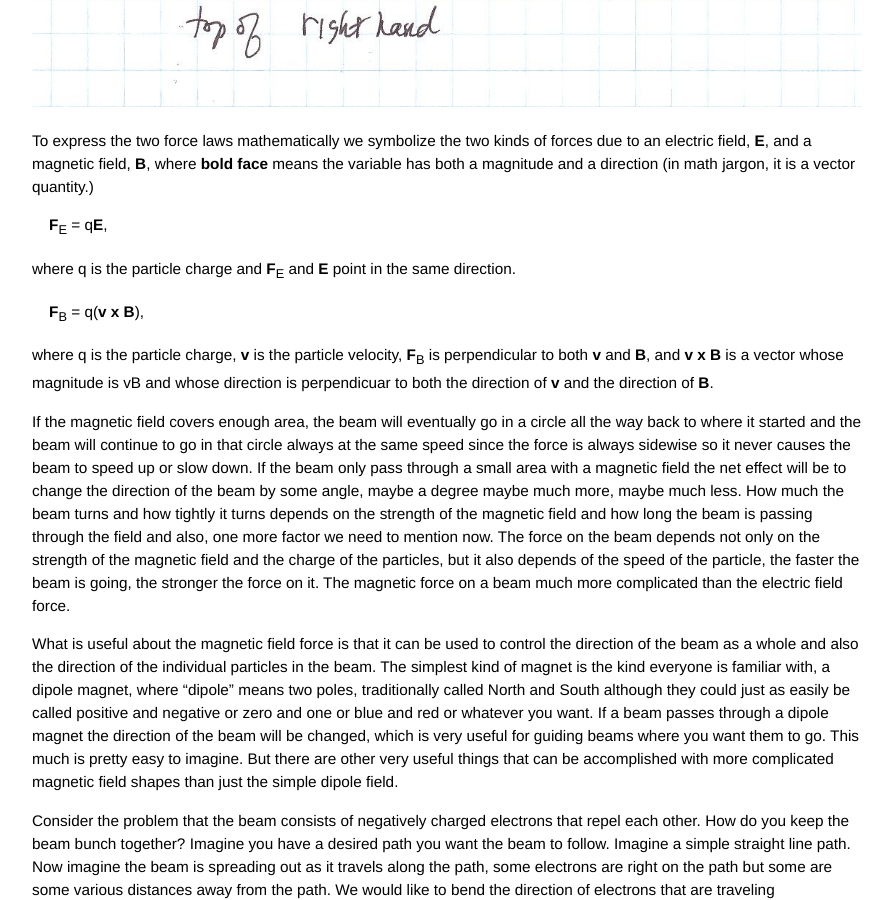
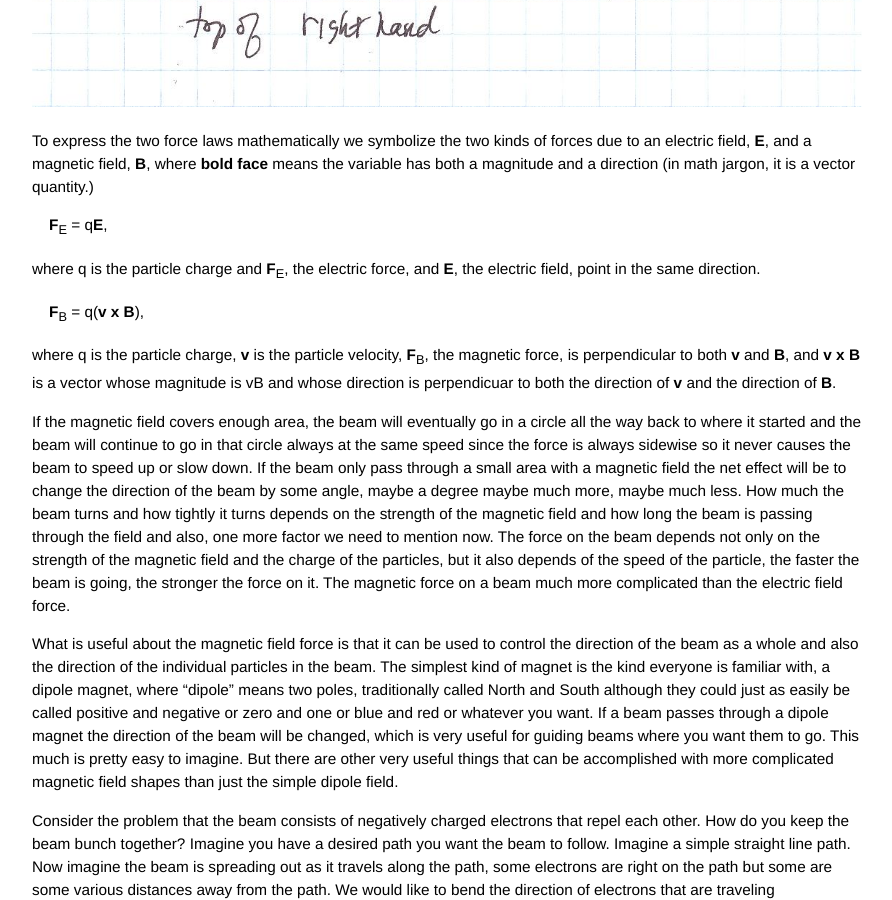
Before and after one commit to grbfacet/facet, a Jekyll site: the page built from beam-control-tutorial.md, in a window 1280 px wide and 900 px high, scrolled down 1839 px. Shown: the whole window, without its empty margins (193-1085 px from the left). Built offline with Jekyll 4.4.1, drawn with Linux system fonts in a browser that asks for light colours.

Commit message:
Update beam-control-tutorial.md

```diff
--- a/beam-control-tutorial.md
+++ b/beam-control-tutorial.md
@@ -20,11 +20,11 @@ To express the two force laws mathematically we symbolize the two kinds of force
 
 <span class="eq">**F**<sub>E</sub> = q**E**,</span>
 
-where q is the particle charge and **F**<sub>E</sub> and **E** point in the same direction.
+where q is the particle charge and **F**<sub>E</sub>, the electric force, and **E**, the electric field, point in the same direction.
 
 <span class="eq">**F**<sub>B</sub> = q(**v x B**),</span>
 
-where q is the particle charge, **v** is the particle velocity, **F**<sub>B</sub> is perpendicular to both **v** and **B**, and **v x B** is a vector whose magnitude is vB and whose direction is perpendicuar to both the direction of **v** and the direction of **B**.
+where q is the particle charge, **v** is the particle velocity, **F**<sub>B</sub>, the magnetic force, is perpendicular to both **v** and **B**, and **v x B** is a vector whose magnitude is vB and whose direction is perpendicuar to both the direction of **v** and the direction of **B**.
 
 If the magnetic field covers enough area, the beam will eventually go in a circle all the way back to where it started and the beam will continue to go in that circle always at the same speed since the force is always sidewise so it never causes the beam to speed up or slow down. If the beam only pass through a small area with a magnetic field the net effect will be to change the direction of the beam by some angle, maybe a degree maybe much more, maybe much less. How much the beam turns and how tightly it turns depends on the strength of the magnetic field and how long the beam is passing through the field and also, one more factor we need to mention now. The force on the beam depends not only on the strength of the magnetic field and the charge of the particles, but it also depends of the speed of the particle, the faster the beam is going, the stronger the force on it. The magnetic force on a beam much more complicated than the electric field force.
 
```
